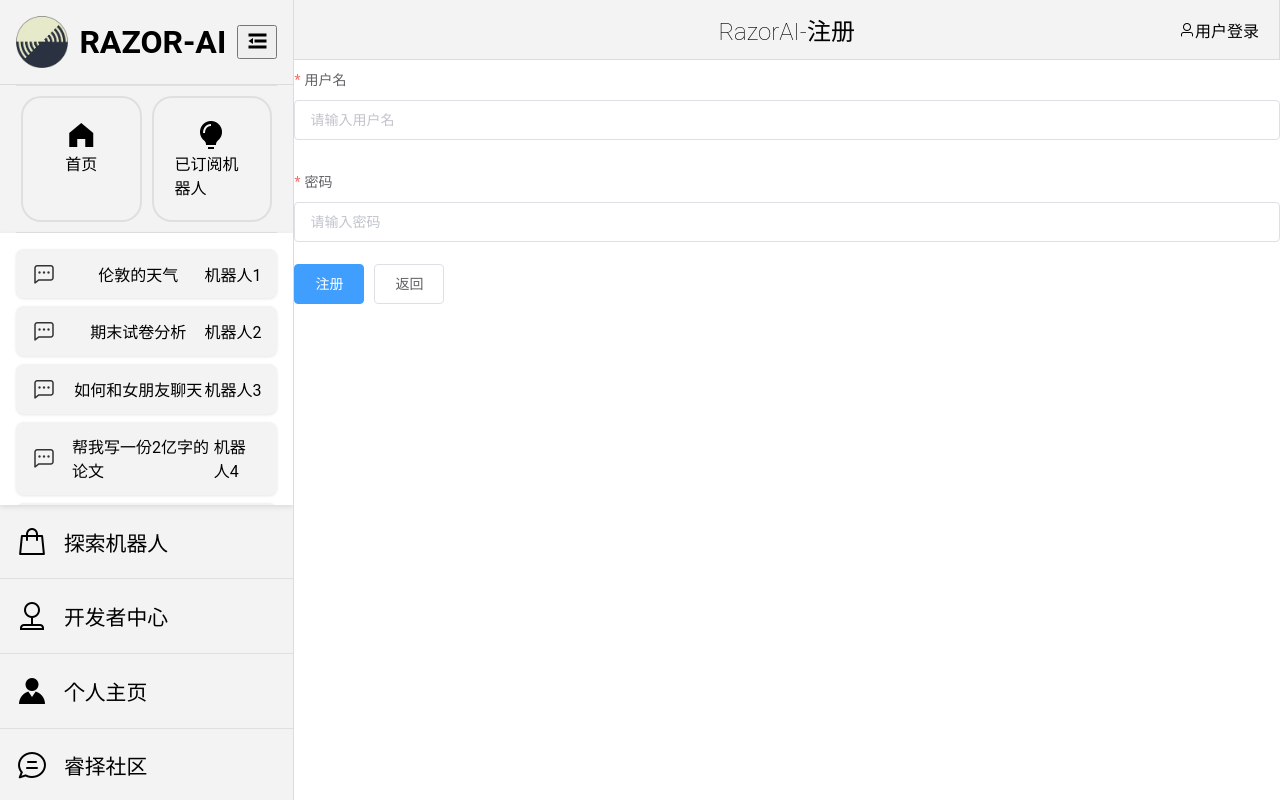
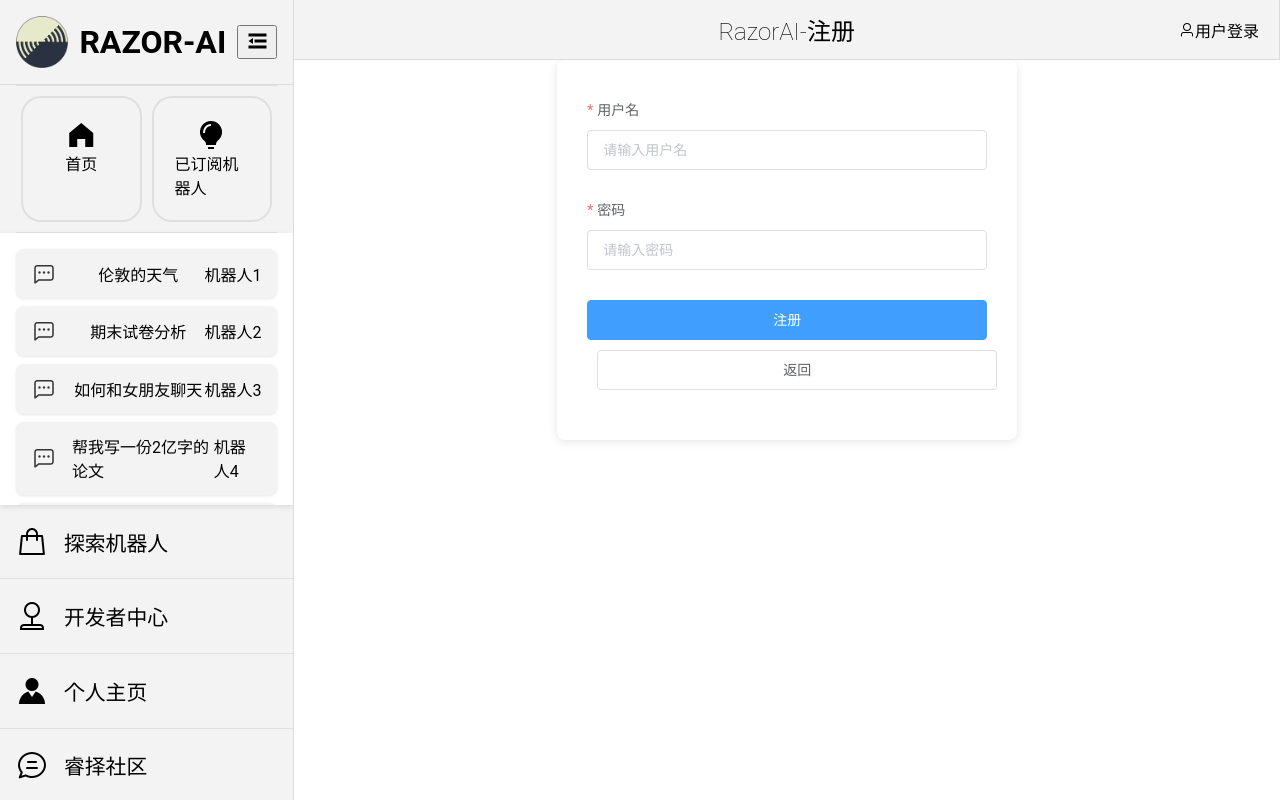
Before and after one commit to Nolonlearner/RAZOR-AI--Frontend, a Vue app: page /register in a window 1280 px wide. Built offline with nearby package versions, Linux system fonts and the light colour scheme.

Commit message:
注册通过

```diff
--- a/src/store/user.js
+++ b/src/store/user.js
@@ -64,7 +64,7 @@ const actions = {
       const response = await apiRegister(payload);
       console.log('response:', response);
       const { user_id, message } = response.data;
-      commit('REGISTER', {});// 进行一个空的commit，否则payload不会被提交
+      commit('REGISTER', {}); // 进行一个空的commit，否则payload不会被提交
       return { success: true, message, user_id }; // 返回成功信息给RegisterPage
     } catch (error) {
       console.log('Error occurred in user.js:', error);
--- a/src/views/RegisterPage.vue
+++ b/src/views/RegisterPage.vue
@@ -4,7 +4,6 @@
     :rules="registerRules"
     ref="registerForm"
     @keyup.enter.native="onSubmit"
-    v-loading="isLoading"
   >
     <el-form-item label="用户名" prop="user_name">
       <el-input
@@ -20,9 +19,7 @@
       ></el-input>
     </el-form-item>
     <el-form-item>
-      <el-button type="primary" @click="onSubmit" :loading="isLoading"
-        >注册</el-button
-      >
+      <el-button type="primary" @click="onSubmit">注册</el-button>
       <el-button @click="goBack">返回</el-button>
     </el-form-item>
   </el-form>
@@ -46,7 +43,6 @@ export default {
           { required: true, message: '请输入密码', trigger: 'blur' },
         ],
       },
-      isLoading: false,
     };
   },
   methods: {
@@ -54,7 +50,6 @@ export default {
     async onSubmit() {
       this.$refs.registerForm.validate(async (valid) => {
         if (valid) {
-          this.isLoading = true; // 开始加载状态
           try {
             // 调用Vuex中user模块的register方法
             const result = await this.register({
@@ -64,9 +59,7 @@ export default {
             console.log('register result:', result);
             if (result.success) {
               this.$message.success(result.message); // 提示注册成功
-              console.log('register result:', result);
-              this.resetForm(); // 重置表单
-              // 自动登陆，并且跳转到首页
+              await this.showInfoformRegister(result);
               this.$router.push({ name: 'Home' });
             } else {
               this.$message.error(
@@ -76,14 +69,61 @@ export default {
           } catch (error) {
             console.error(error); // 打印错误信息
             this.$message.error(error.message || '注册失败，请重试');
-          } finally {
-            this.isLoading = false; // 结束加载状态
           }
         } else {
           this.$message.error('请正确填写表单');
         }
       });
     },
+    showInfoformRegister(result) {
+      const h = this.$createElement;
+
+      // 返回一个Promise
+      return new Promise((resolve) => {
+        this.$msgbox({
+          title: '注册结果',
+          message: h('p', null, [
+            h('span', null, `注册信息：`),
+            h('p', null, [
+              h(
+                'span',
+                { style: 'font-weight: bold;' },
+                `用户名: ${this.registerForm.user_name}`
+              ),
+            ]),
+            h('p', null, [
+              h(
+                'span',
+                { style: 'font-weight: bold;' },
+                `用户ID: ${result.user_id}`
+              ),
+            ]),
+            h('p', null, [
+              h(
+                'span',
+                { style: 'font-weight: bold;' },
+                `成功状态: ${result.success ? '成功' : '失败'}`
+              ),
+            ]),
+          ]),
+          confirmButtonText: '确定',
+          beforeClose: (action, instance, done) => {
+            if (action === 'confirm') {
+              instance.confirmButtonLoading = true; // 开启确定按钮的加载状态
+              instance.confirmButtonText = '注册成功，正在跳转主页'; // 修改确定按钮的文字
+              setTimeout(() => {
+                done(); // 关闭弹窗
+                resolve(); // 执行resolve，标记Promise完成
+                instance.confirmButtonLoading = false; // 恢复按钮状态
+              }, 500); // 延迟0.5秒，等待弹窗的用户交互
+            } else {
+              done();
+            }
+          },
+        });
+      });
+    },
+
     resetForm() {
       this.registerForm.user_name = '';
       this.registerForm.user_password = '';
@@ -96,5 +136,39 @@ export default {
 </script>
 
 <style scoped>
-/* 添加一些样式 (可选) */
+/* 页面容器样式 */
+.el-form {
+  max-width: 400px;
+  margin: 0 auto;
+  padding: 30px;
+  background-color: #fff;
+  border-radius: 8px;
+  box-shadow: 0 2px 10px rgba(0, 0, 0, 0.1);
+}
+
+/* 输入框样式 */
+.el-form-item {
+  margin-bottom: 20px;
+}
+
+.el-input {
+  width: 100%;
+}
+
+/* 按钮样式 */
+.el-button {
+  width: 100%;
+  margin-top: 10px;
+}
+
+/* 让返回按钮有点间距 */
+.el-button + .el-button {
+  margin-left: 10px;
+}
+
+/* 注册表单标签 */
+.el-form-item label {
+  font-size: 14px;
+  font-weight: bold;
+}
 </style>
```
